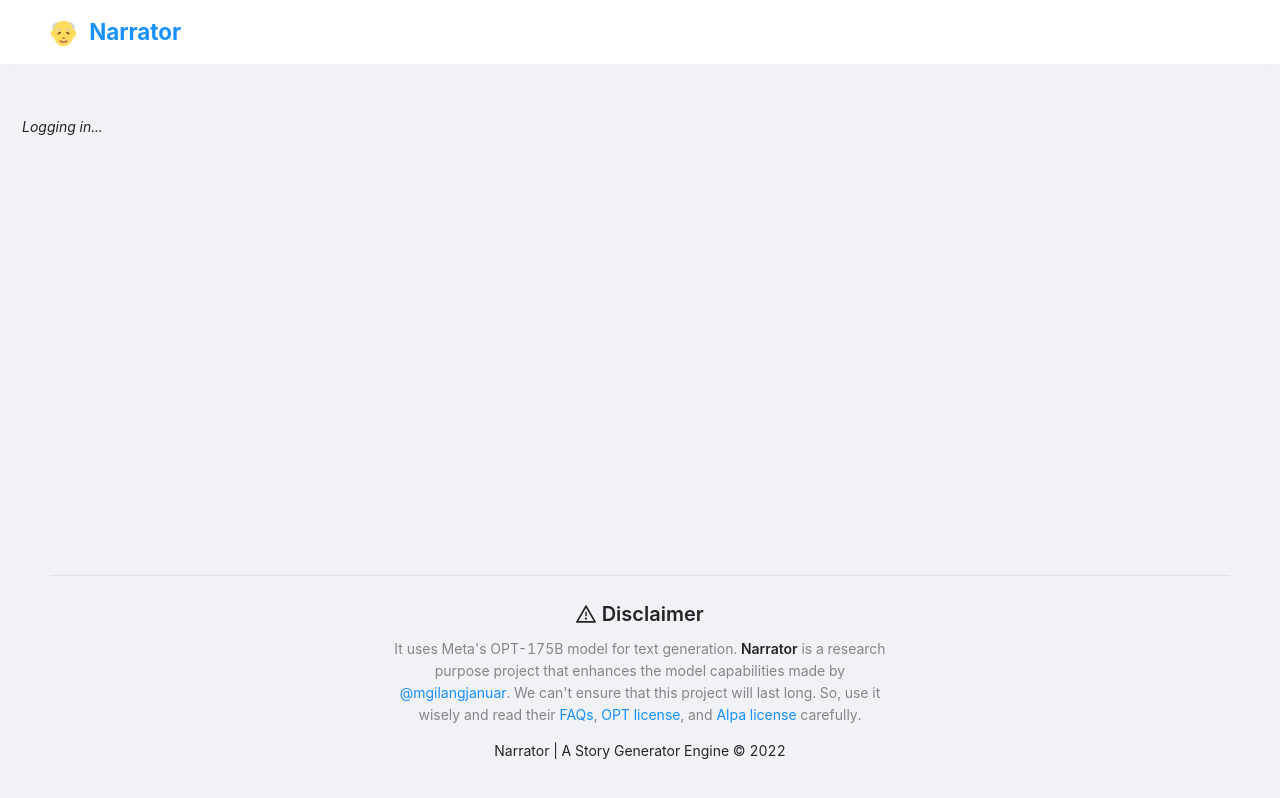
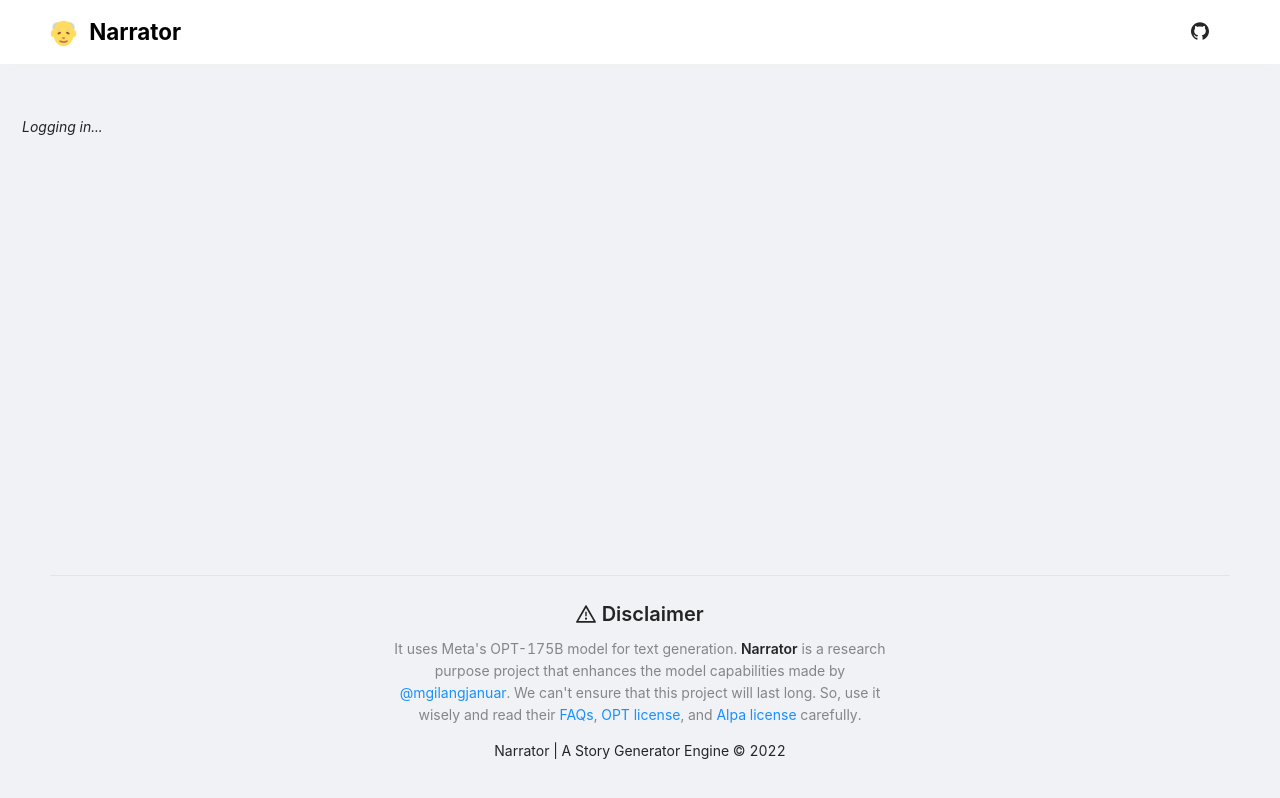
Before and after one commit to mgilangjanuar/narrator, a React (Create React App) app: page /redirect in a window 1280 px wide. Built offline with nearby package versions, Linux system fonts and the light colour scheme.

Commit message:
add header component

```diff
--- a/src/App.tsx
+++ b/src/App.tsx
@@ -2,6 +2,7 @@
 import { Route, Routes } from 'react-router-dom'
 import './App.css'
 import Footer from './components/Footer'
+import Header from './components/Header'
 import Auth from './pages/Auth'
 import Go from './pages/Go'
 import Home from './pages/Home'
@@ -9,22 +10,7 @@
 function App() {
   return (
     <Layout className="App" style={{ minHeight: '100vh' }}>
-      <Layout.Header style={{
-        position: 'relative',
-        zIndex: 10,
-        maxWidth: '100%',
-        background: '#fff',
-        boxShadow:' 0 2px 8px #f0f1f2'
-      }}>
-        <div style={{
-          fontSize: '1.4rem',
-          fontWeight: 'bold',
-        }}><a href="/"><img src="/logo512.png" style={{
-            width: '1.7rem',
-            marginRight: '6px'
-          }}/> Narrator</a>
-        </div>
-      </Layout.Header>
+      <Header />
       <Layout.Content style={{ padding: '12px 22px', marginBottom: '5vh' }}>
         <Routes>
           <Route path="/" element={<Home />} />
--- /dev/null
+++ b/src/components/Header.tsx
@@ -0,0 +1,26 @@
+import { GithubOutlined } from '@ant-design/icons'
+import { Button, Layout } from 'antd'
+
+function Header() {
+  return <Layout.Header style={{
+    position: 'relative',
+    zIndex: 10,
+    maxWidth: '100%',
+    background: '#fff',
+    boxShadow:' 0 2px 8px #f0f1f2'
+  }}>
+    <div style={{ float: 'right' }}>
+      <Button type="text" icon={<GithubOutlined />} shape="round" size="large" href="https://github.com/mgilangjanuar/narrator" target="_blank" />
+    </div>
+    <div style={{
+      fontSize: '1.4rem',
+      fontWeight: 'bold'
+    }}><a href="/" style={{ color: '#000' }}><img src="/logo512.png" style={{
+        width: '1.7rem',
+        marginRight: '6px'
+      }}/> Narrator</a>
+    </div>
+  </Layout.Header>
+}
+
+export default Header
--- a/src/pages/Auth.tsx
+++ b/src/pages/Auth.tsx
@@ -1,11 +1,10 @@
 import { Layout, notification, Typography } from 'antd'
 import axios from 'axios'
 import { useEffect } from 'react'
-import { useNavigate, useSearchParams } from 'react-router-dom'
+import { useSearchParams } from 'react-router-dom'
 
 function Auth() {
   const [params] = useSearchParams()
-  const navigate = useNavigate()
 
   useEffect(() => {
     if (params.get('code')) {
```
